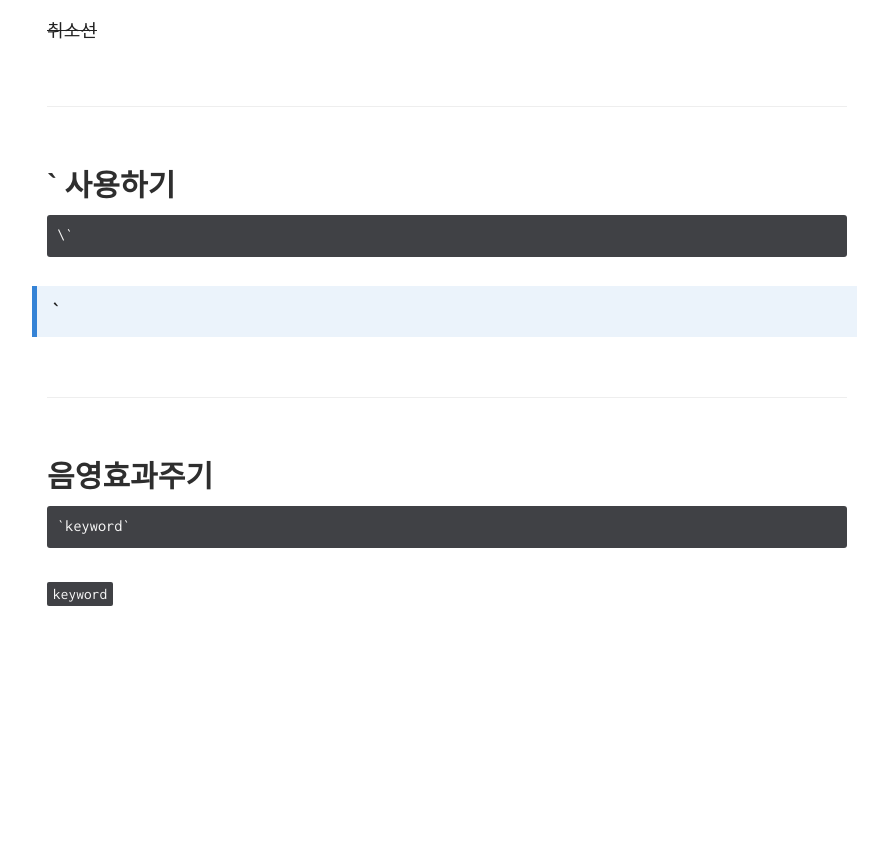
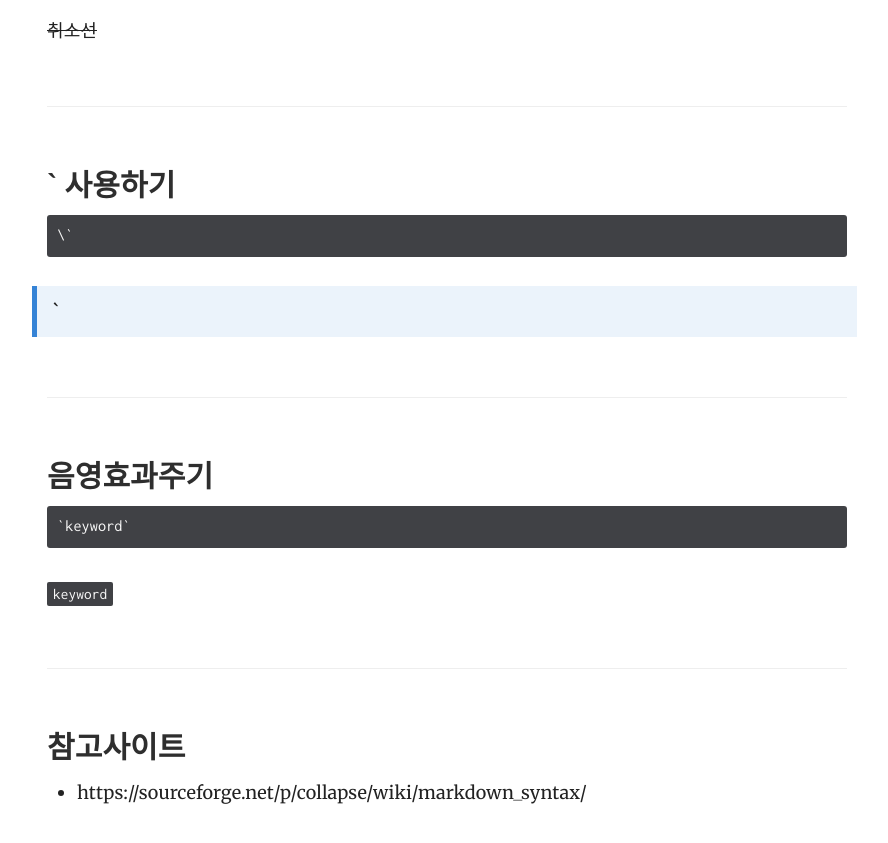
Before and after one commit to j2yes/j2yes.github.io, a Jekyll site: the page built from index.md, in a window 1280 px wide and 900 px high, scrolled down 4388 px. Shown: the top 843 px of the window, without its empty margins (343-1231 px from the left). Built offline with Jekyll 4.4.1, drawn with Linux system fonts in a browser that asks for light colours; comment, search, counter and statistics services are not loaded; before the commit the page ends 5088 px from its top, so only the background shows below that.

Commit message:
Updated 'index.md' via CloudCannon

````diff
--- a/index.md
+++ b/index.md
@@ -138,3 +138,6 @@ ___
 ```
 
 `keyword`
+
+### 참고사이트
+* https://sourceforge.net/p/collapse/wiki/markdown_syntax/
````
